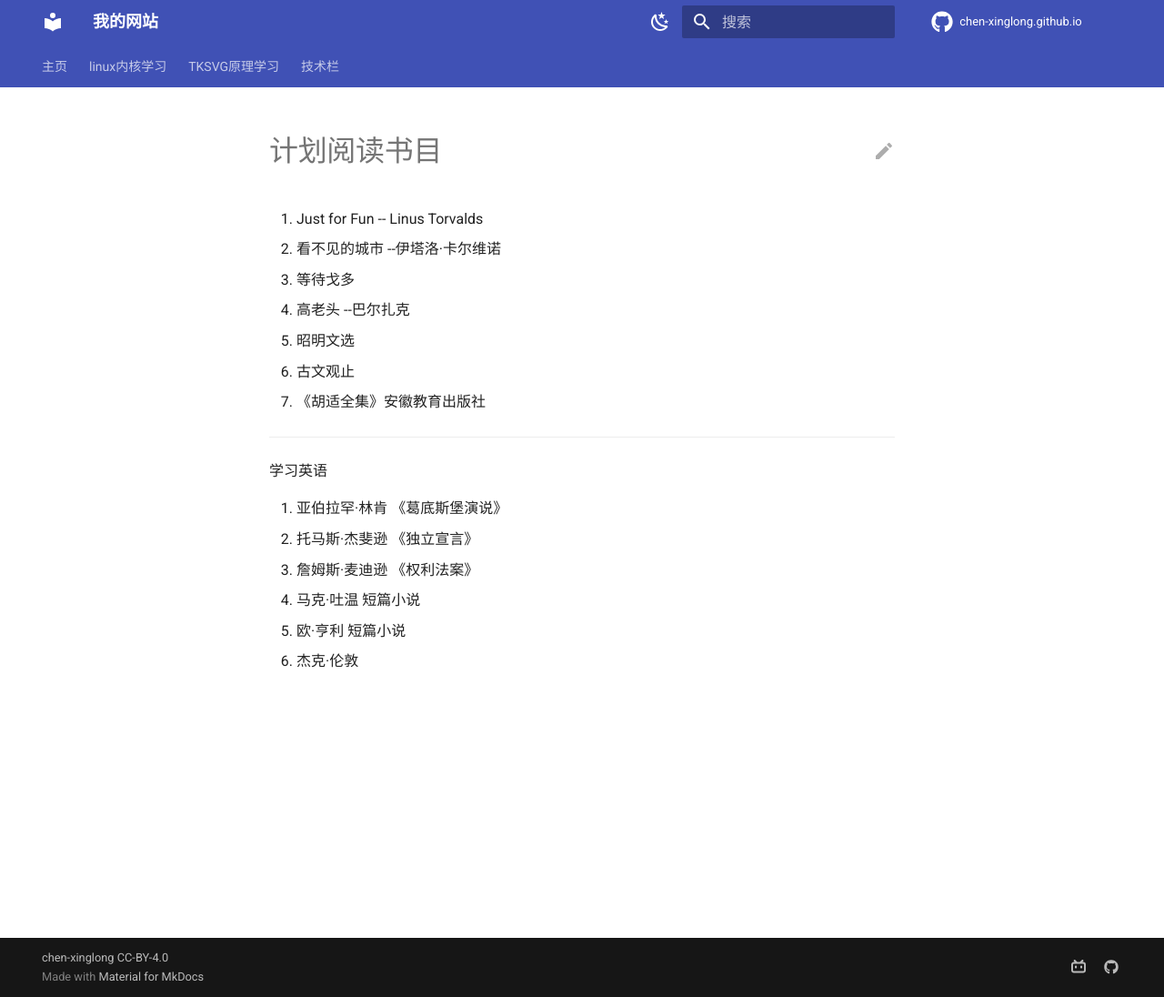
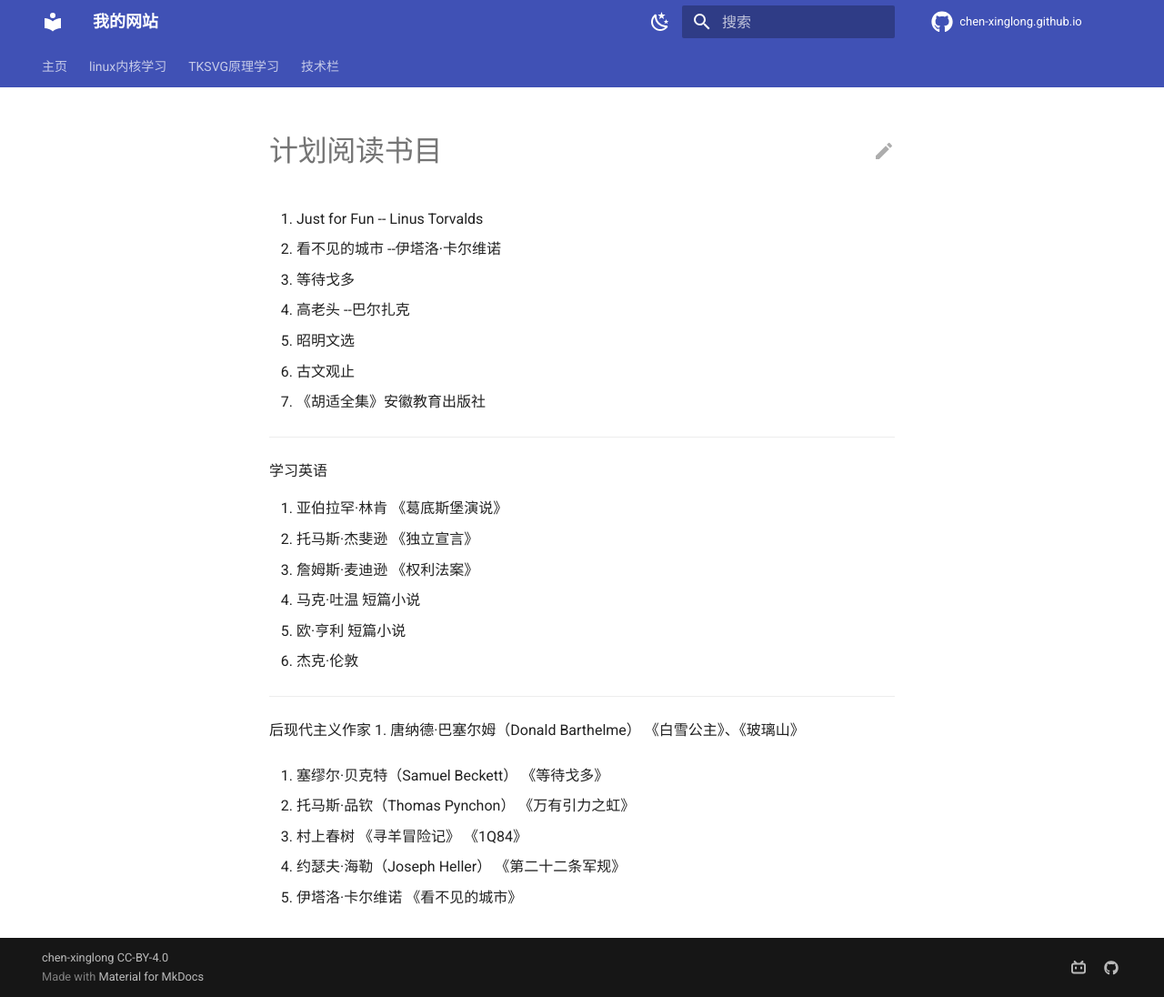
Before and after one commit to chen-xinglong/chen-xinglong.github.io, an MkDocs documentation site: the page built from docs/readinglist.md, in a window 1280 px wide and 1096 px high. Shown: the whole window at 91% size. Built offline with MkDocs 1.6.1 and Material for MkDocs 9.7.7, drawn with Linux system fonts in a browser that asks for light colours; comment, search, counter and statistics services are not loaded.

Commit message:
modify readinglist.md

```diff
--- a/docs/readinglist.md
+++ b/docs/readinglist.md
@@ -19,3 +19,18 @@
 4. 马克·吐温 短篇小说
 5. 欧·亨利 短篇小说
 6. 杰克·伦敦
+
+----
+
+后现代主义作家
+1. 唐纳德·巴塞尔姆（Donald Barthelme） 《白雪公主》、《玻璃山》
+
+2. 塞缪尔·贝克特（Samuel Beckett） 《等待戈多》
+
+3.  托马斯·品钦（Thomas Pynchon） 《万有引力之虹》
+
+4. 村上春树 《寻羊冒险记》 《1Q84》
+
+5. 约瑟夫·海勒（Joseph Heller） 《第二十二条军规》
+
+6. 伊塔洛·卡尔维诺 《看不见的城市》
```
